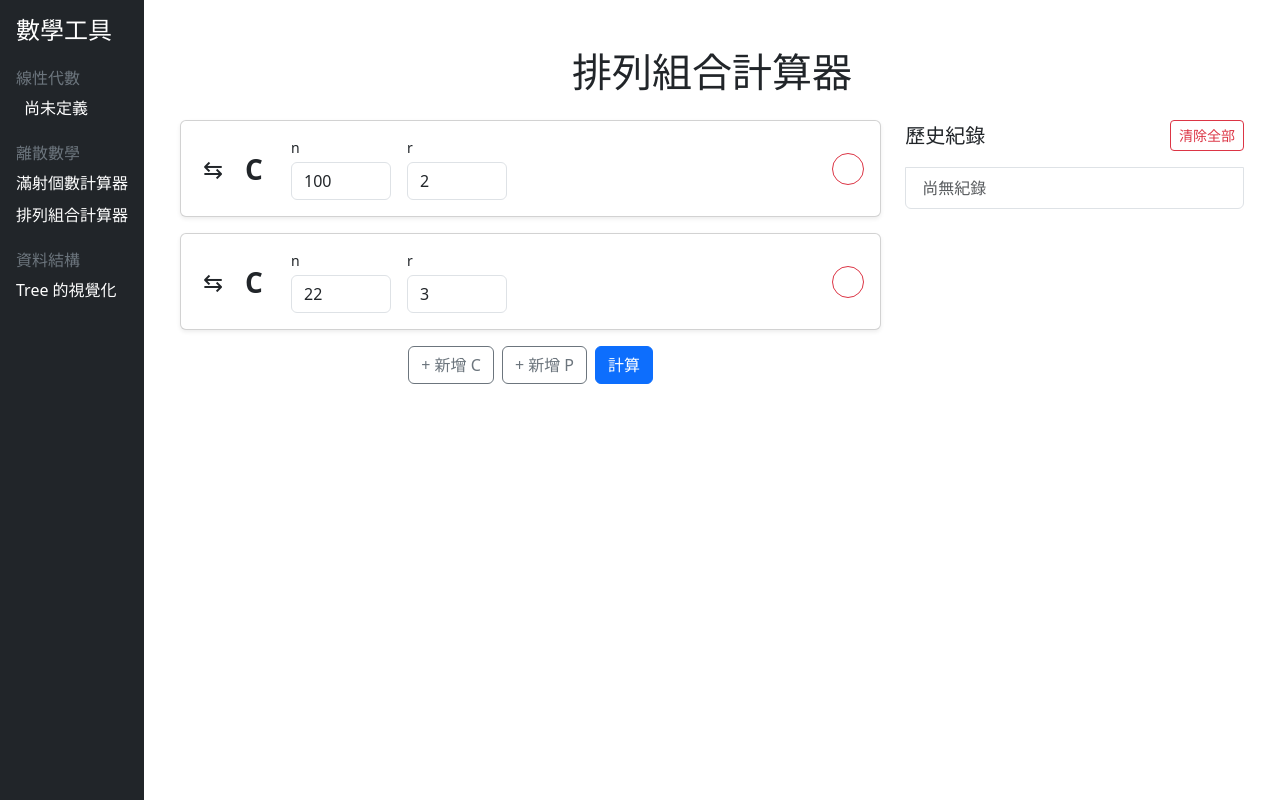
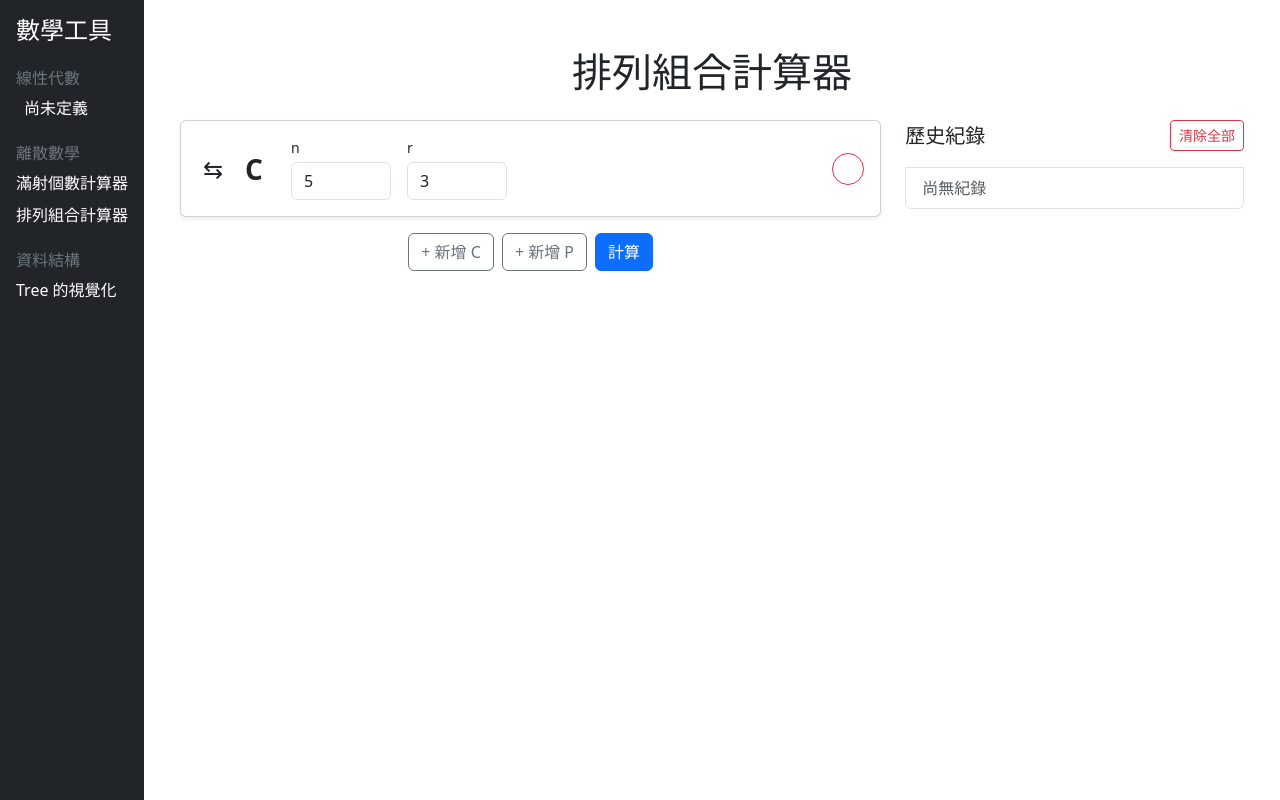
Before and after one commit to Hoxton019030/Math_Calculator, a Vue app: page /discrete/combinatorics in a window 1280 px wide. Built offline with nearby package versions, Linux system fonts and the light colour scheme.

Commit message:
2025-07-22 commit

```diff
--- a/src/views/Discrete/CombinationPermutationCalculator.vue
+++ b/src/views/Discrete/CombinationPermutationCalculator.vue
@@ -45,7 +45,6 @@
                   @click="removeTerm(index)"
                   title="刪除此項"
                 >
-
                 </button>
               </div>
             </div>
@@ -152,8 +151,7 @@ function permutation(n, r) {
 }
 
 const terms = ref([
-  { id: 0, type: 'C', n: 100, r: 2 },
-  { id: 1, type: 'C', n: 22, r: 3 },
+  { id: 1, type: 'C', n: 5, r:3  },
 ])
 
 const resultText = ref('')
```
